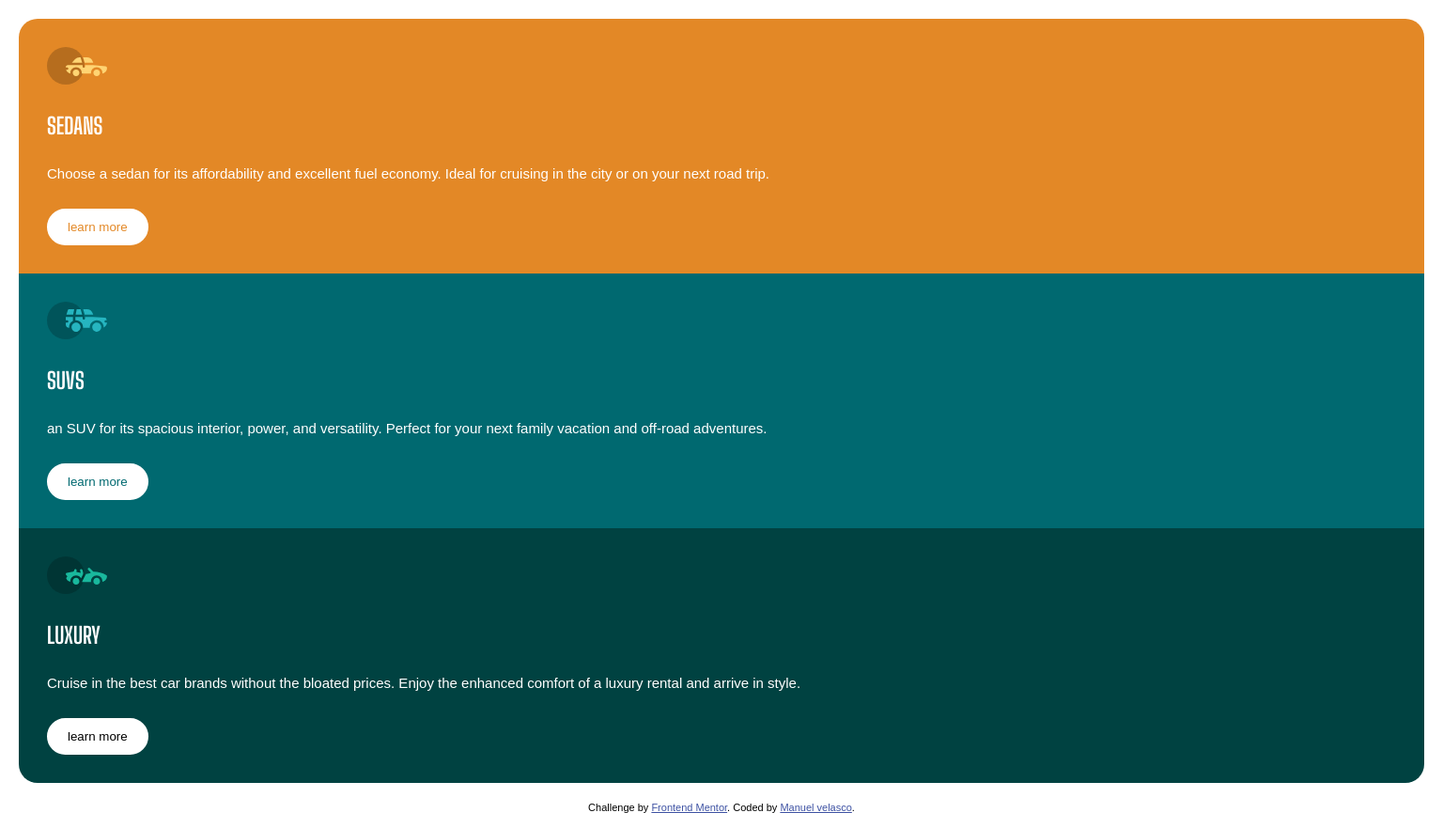
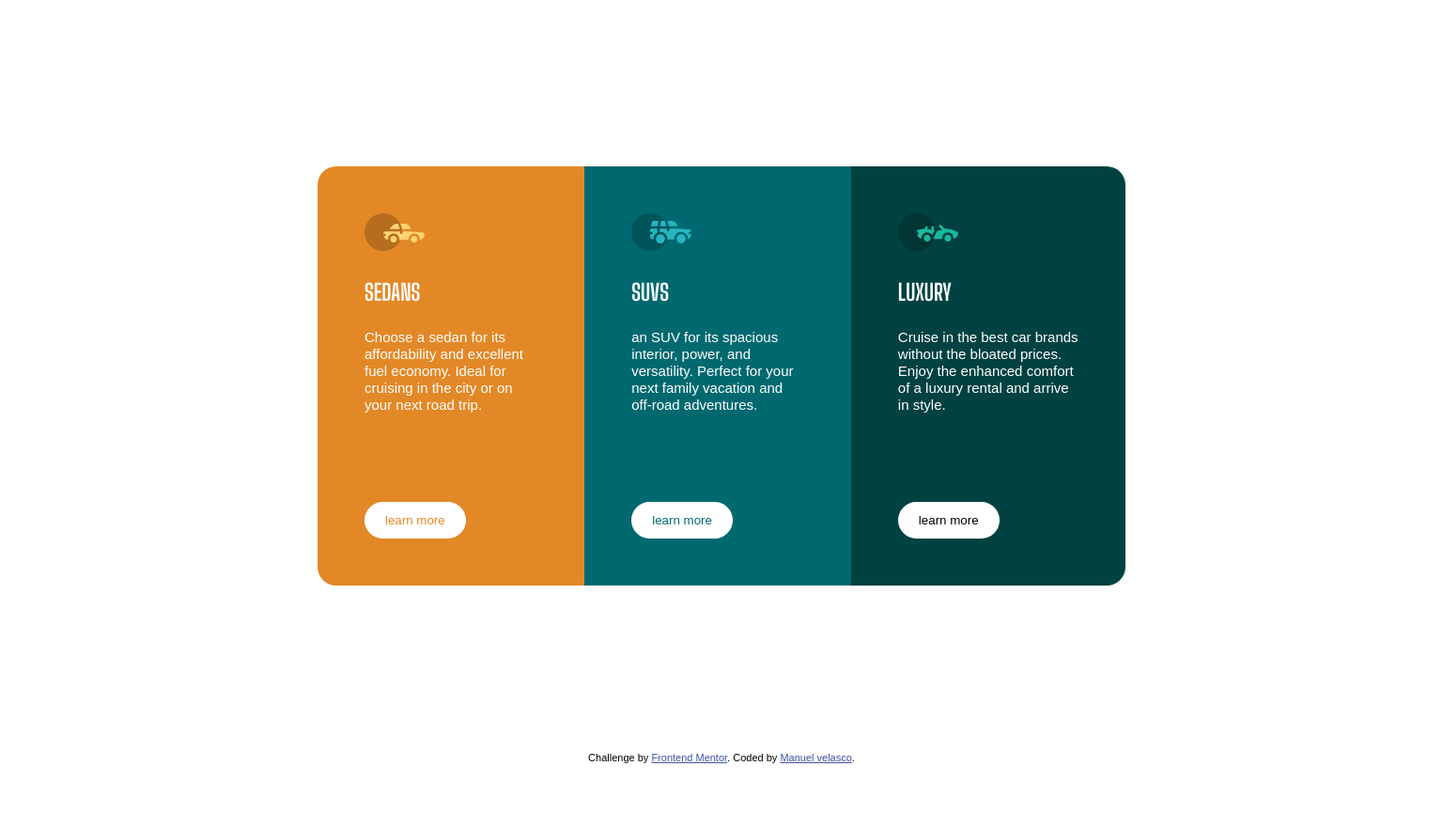
Before and after one commit to menosvelasco/3-column_card, a plain HTML site: page index.html in a window 1536 px wide. Shown: the whole page at 94% size. After the commit the page ends 812 px from the top, so only its background shows below. Drawn offline with Linux system fonts and the light colour scheme.

Commit message:
finish desktop mode and submit challenge

```diff
--- a/style.css
+++ b/style.css
@@ -31,11 +31,12 @@ h2 {
 p {
   font-size: 15px;
   margin-bottom: 25px;
-  line-height: 1.6;
+  line-height: 1.2;
 }
 .btn {
   border-radius: 30px;
   padding: 10px 20px;
+  margin-top: 28px;
   background-color: #fff;
   border: 2px solid #fff;
   cursor: pointer;
@@ -72,3 +73,29 @@ img {
   background-color: transparent;
   color: #fff;
 }
+@media (min-width: 1400px) {
+  .vehicle {
+    display: flex;
+    align-items: center;
+    justify-content: center;
+    min-height: 100vh;
+    max-width: 900px;
+    margin: auto;
+  }
+
+  .Bright-orange {
+    border-radius: 20px 0 0 20px;
+  }
+  .Very-dark-cyan {
+    border-radius: 0 20px 20px 0;
+  }
+  .car {
+    padding: 50px;
+  }
+  p {
+    margin-bottom: 44px;
+  }
+  .btn {
+    margin-top: 50px;
+  }
+}
```
